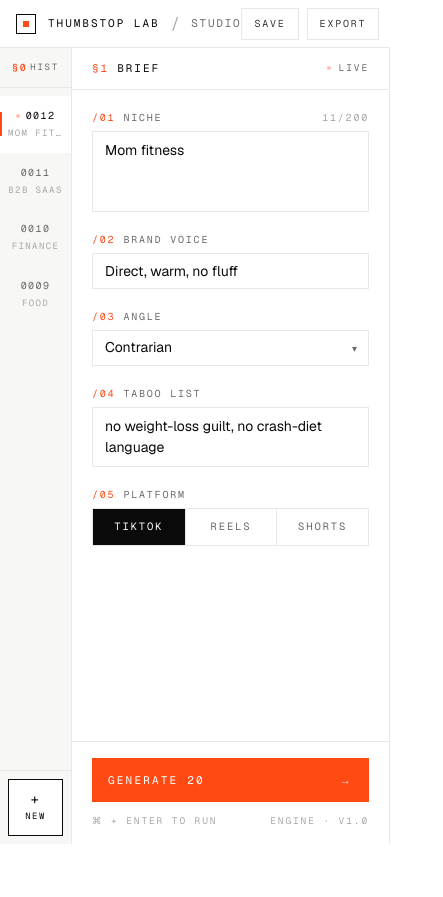
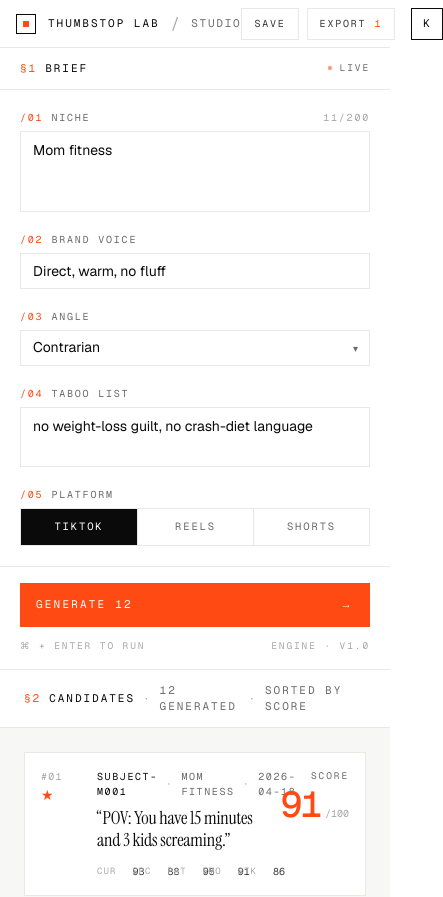
Before and after one commit to pradhankukiran/the-thumbstop-lab, a Next.js app: page /app in a window 390 px wide. Shown: the top 897 px of the page, 443 px wide, since content can reach past the window. Before the commit the page ends 844 px from the top, so only its background shows below. Built offline with nearby package versions, Linux system fonts and the light colour scheme.

Commit message:
fix(app): post-audit fixes — responsive, count sync, kb guard, session lock, starred export

```diff
--- a/app/app/layout.tsx
+++ b/app/app/layout.tsx
@@ -11,5 +11,9 @@ export default function AppLayout({
 }: {
   children: React.ReactNode;
 }) {
-  return <div className="h-screen overflow-hidden bg-paper text-ink">{children}</div>;
+  return (
+    <div className="min-h-screen bg-paper text-ink md:h-screen md:overflow-hidden">
+      {children}
+    </div>
+  );
 }
--- a/components/app/brief-panel.tsx
+++ b/components/app/brief-panel.tsx
@@ -10,6 +10,7 @@ import { PulsingDot } from "@/components/pulsing-dot";
 type BriefPanelProps = {
   brief: Brief;
   generating: boolean;
+  targetCount: number;
   onChange: (patch: Partial<Brief>) => void;
   onGenerate: () => void;
 };
@@ -17,6 +18,7 @@ type BriefPanelProps = {
 export function BriefPanel({
   brief,
   generating,
+  targetCount,
   onChange,
   onGenerate,
 }: BriefPanelProps) {
@@ -32,7 +34,7 @@ export function BriefPanel({
   return (
     <section
       onKeyDown={handleKeyDown}
-      className="flex h-full w-full shrink-0 flex-col border-r border-rule bg-paper md:w-[360px]"
+      className="flex w-full shrink-0 flex-col border-b border-rule bg-paper md:h-full md:w-[360px] md:border-b-0 md:border-r"
     >
       <header className="flex items-center justify-between border-b border-rule px-5 py-3">
         <div className="flex items-center gap-2 font-mono text-[11px] uppercase tracking-[0.18em]">
@@ -45,7 +47,7 @@ export function BriefPanel({
         </div>
       </header>
 
-      <div className="flex-1 overflow-y-auto px-5 py-5">
+      <div className="flex-1 px-5 py-5 md:overflow-y-auto">
         <div className="flex flex-col gap-5">
           <InputBlock
             label="Niche"
@@ -106,7 +108,7 @@ export function BriefPanel({
           loading={generating}
           disabled={disabled}
           onClick={onGenerate}
-          count={20}
+          count={targetCount}
         />
         <div className="mt-3 flex items-center justify-between font-mono text-[9.5px] uppercase tracking-[0.2em] text-ink-4">
           <span>⌘ + Enter to run</span>
--- a/components/app/candidate-card.tsx
+++ b/components/app/candidate-card.tsx
@@ -26,7 +26,12 @@ export function CandidateCard({
       tabIndex={0}
       onClick={onSelect}
       onKeyDown={(e) => {
-        if (e.key === "Enter") onSelect();
+        // Only fire on direct keydown — don't double-activate when Enter is
+        // pressed on the nested star button inside this card.
+        if (e.key === "Enter" && e.target === e.currentTarget) {
+          e.preventDefault();
+          onSelect();
+        }
       }}
       className={`group grid w-full cursor-pointer grid-cols-[40px_1fr_auto] items-start gap-4 border border-rule bg-paper px-4 py-4 text-left transition-colors hover:border-ink ${
         isSelected ? "border-ink" : ""
--- a/components/app/session-sidebar.tsx
+++ b/components/app/session-sidebar.tsx
@@ -6,6 +6,7 @@ import { PulsingDot } from "@/components/pulsing-dot";
 type SessionSidebarProps = {
   sessions: Session[];
   activeSessionId: string;
+  disabled?: boolean;
   onSelect: (id: string) => void;
   onNew: () => void;
 };
@@ -13,11 +14,12 @@ type SessionSidebarProps = {
 export function SessionSidebar({
   sessions,
   activeSessionId,
+  disabled = false,
   onSelect,
   onNew,
 }: SessionSidebarProps) {
   return (
-    <aside className="flex h-full w-[72px] shrink-0 flex-col border-r border-rule bg-off lg:w-[88px]">
+    <aside className="hidden h-full w-[72px] shrink-0 flex-col border-r border-rule bg-off md:flex lg:w-[88px]">
       <div className="flex items-center justify-between border-b border-rule px-3 py-3">
         <span className="font-mono text-[10px] font-medium uppercase tracking-[0.18em] text-signal">
           §0
@@ -35,8 +37,9 @@ export function SessionSidebar({
             <button
               key={s.id}
               type="button"
+              disabled={disabled}
               onClick={() => onSelect(s.id)}
-              className={`group relative flex w-full flex-col items-center gap-1 px-2 py-3 text-center font-mono text-[10px] uppercase tracking-[0.14em] transition-colors ${
+              className={`group relative flex w-full flex-col items-center gap-1 px-2 py-3 text-center font-mono text-[10px] uppercase tracking-[0.14em] transition-colors disabled:cursor-not-allowed disabled:opacity-40 ${
                 isActive
                   ? "bg-paper text-ink"
                   : "text-ink-3 hover:bg-paper hover:text-ink"
@@ -61,8 +64,9 @@ export function SessionSidebar({
       <div className="border-t border-rule p-2">
         <button
           type="button"
+          disabled={disabled}
           onClick={onNew}
-          className="flex w-full flex-col items-center gap-1 border border-ink bg-paper px-2 py-3 font-mono text-[9px] uppercase tracking-[0.16em] text-ink transition-colors hover:bg-ink hover:text-signal-ink"
+          className="flex w-full flex-col items-center gap-1 border border-ink bg-paper px-2 py-3 font-mono text-[9px] uppercase tracking-[0.16em] text-ink transition-colors hover:bg-ink hover:text-signal-ink disabled:cursor-not-allowed disabled:opacity-40 disabled:hover:bg-paper disabled:hover:text-ink"
         >
           <span className="text-[14px] leading-none">+</span>
           <span>New</span>
--- a/components/app/studio.tsx
+++ b/components/app/studio.tsx
@@ -1,15 +1,24 @@
 "use client";
 
-import { useCallback, useEffect, useRef, useState } from "react";
+import { useCallback, useEffect, useMemo, useRef, useState } from "react";
 import { AnimatePresence, motion } from "framer-motion";
 import { useSessions } from "@/lib/app/use-sessions";
 import { SEED_SESSIONS } from "@/lib/app/mock-sessions";
+import { buildScript, scriptToMarkdown } from "@/lib/app/mock-scripts";
 import type { Candidate } from "@/lib/app/types";
 import { TopBar } from "./top-bar";
 import { SessionSidebar } from "./session-sidebar";
 import { BriefPanel } from "./brief-panel";
 import { CandidatesPanel } from "./candidates-panel";
 import { HookDetailDrawer } from "./hook-detail-drawer";
+
+const FALLBACK_POOL_SIZE = 12;
+
+function getPoolFor(sessionId: string): Candidate[] {
+  const seed = SEED_SESSIONS.find((s) => s.id === sessionId);
+  if (seed) return seed.candidates;
+  return SEED_SESSIONS.flatMap((s) => s.candidates).slice(0, FALLBACK_POOL_SIZE);
+}
 
 export function Studio() {
   const {
@@ -39,18 +48,15 @@ export function Studio() {
     };
   }, []);
 
-  // Mock generation: clear, delay, repopulate with seed for session (or fallback pool).
+  // Pool and count are derived from the active session's seed. Memoed so
+  // the Generate button can show an accurate target count per session.
+  const pool = useMemo(() => getPoolFor(activeSession.id), [activeSession.id]);
+  const targetCount = pool.length;
+
+  // Mock generation: clear, delay, repopulate with seed for session.
   const handleGenerate = useCallback(() => {
     if (generating) return;
     setGenerating(true);
-
-    // Look up matching seed (same session id, or fallback to pool).
-    const seed = SEED_SESSIONS.find((s) => s.id === activeSession.id);
-    const pool: Candidate[] =
-      seed?.candidates ??
-      SEED_SESSIONS.flatMap((s) => s.candidates).slice(0, 12);
-
-    // Clear first so the stream-in animation triggers.
     replaceCandidates([]);
 
     window.setTimeout(() => {
@@ -58,7 +64,46 @@ export function Studio() {
       setGenerating(false);
       showToast(`${pool.length} candidates generated`);
     }, 2000);
-  }, [generating, activeSession.id, replaceCandidates, showToast]);
+  }, [generating, pool, replaceCandidates, showToast]);
+
+  const handleExportSession = useCallback(() => {
+    const saved = activeSession.candidates.filter((c) =>
+      activeSession.savedCandidateIds.includes(c.id),
+    );
+    if (saved.length === 0) {
+      showToast("Star a hook first, then export");
+      return;
+    }
+    const parts: string[] = [
+      `# ${activeSession.title}`,
+      `Session: ${activeSession.id}`,
+      `Saved: ${saved.length} hook${saved.length === 1 ? "" : "s"}`,
+      "",
+      "---",
+      "",
+    ];
+    for (const c of saved) {
+      parts.push(scriptToMarkdown(c, buildScript(c)));
+      parts.push("");
+      parts.push("---");
+      parts.push("");
+    }
+    const md = parts.join("\n");
+    const blob = new Blob([md], { type: "text/markdown" });
+    const url = URL.createObjectURL(blob);
+    const link = document.createElement("a");
+    link.href = url;
+    link.download = `${activeSession.id}-saved-hooks.md`;
+    link.click();
+    URL.revokeObjectURL(url);
+    showToast(`Exported ${saved.length} saved hooks`);
+  }, [
+    activeSession.candidates,
+    activeSession.id,
+    activeSession.savedCandidateIds,
+    activeSession.title,
+    showToast,
+  ]);
 
   const handleSelectCandidate = useCallback(
     (id: string) => {
@@ -84,14 +129,16 @@ export function Studio() {
       <TopBar
         sessionId={activeSession.id}
         sessionTitle={activeSession.title}
+        savedCount={activeSession.savedCandidateIds.length}
         onSave={() => showToast("Auto-saved · localStorage v1")}
-        onExport={() => showToast("Export the opened hook from the drawer")}
+        onExport={handleExportSession}
       />
 
-      <div className="flex min-h-0 flex-1">
+      <div className="flex min-h-0 flex-1 flex-col md:flex-row">
         <SessionSidebar
           sessions={sessions}
           activeSessionId={activeSession.id}
+          disabled={generating}
           onSelect={setActiveSession}
           onNew={createSession}
         />
@@ -100,6 +147,7 @@ export function Studio() {
           <BriefPanel
             brief={activeSession.brief}
             generating={generating}
+            targetCount={targetCount}
             onChange={updateBrief}
             onGenerate={handleGenerate}
           />
@@ -109,6 +157,7 @@ export function Studio() {
             selectedId={activeSession.selectedCandidateId}
             savedIds={activeSession.savedCandidateIds}
             generating={generating}
+            targetCount={targetCount}
             onSelect={handleSelectCandidate}
             onToggleSave={toggleSaved}
           />
--- a/components/app/top-bar.tsx
+++ b/components/app/top-bar.tsx
@@ -6,6 +6,7 @@ type TopBarProps = {
   sessionId: string;
   sessionTitle: string;
   savedNote?: string;
+  savedCount?: number;
   onSave?: () => void;
   onExport?: () => void;
 };
@@ -14,6 +15,7 @@ export function TopBar({
   sessionId,
   sessionTitle,
   savedNote = "Auto-saved",
+  savedCount = 0,
   onSave,
   onExport,
 }: TopBarProps) {
@@ -58,9 +60,17 @@ export function TopBar({
         <button
           type="button"
           onClick={onExport}
-          className="h-8 border border-rule bg-paper px-3 font-mono text-[10px] uppercase tracking-[0.18em] text-ink-2 transition-colors hover:border-ink hover:text-ink"
+          className="flex h-8 items-center gap-2 border border-rule bg-paper px-3 font-mono text-[10px] uppercase tracking-[0.18em] text-ink-2 transition-colors hover:border-ink hover:text-ink"
+          title={
+            savedCount === 0
+              ? "Star hooks first"
+              : `Export ${savedCount} saved`
+          }
         >
-          Export
+          <span>Export</span>
+          {savedCount > 0 && (
+            <span className="tabular-nums text-signal">{savedCount}</span>
+          )}
         </button>
         <div className="ml-2 flex h-8 w-8 items-center justify-center border border-ink bg-paper font-mono text-[11px] uppercase tracking-[0.12em] text-ink">
           K
```
Also changed, not shown: components/app/candidates-panel.tsx (+7 -5 lines).
